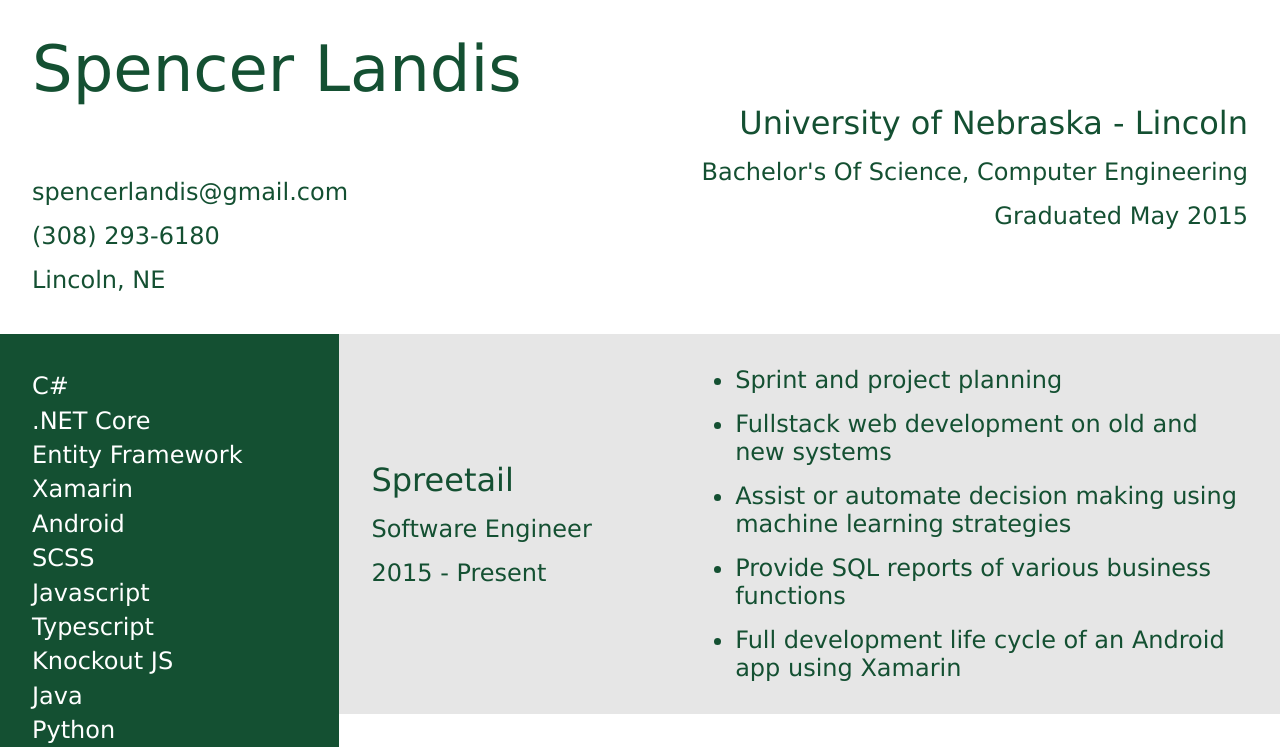
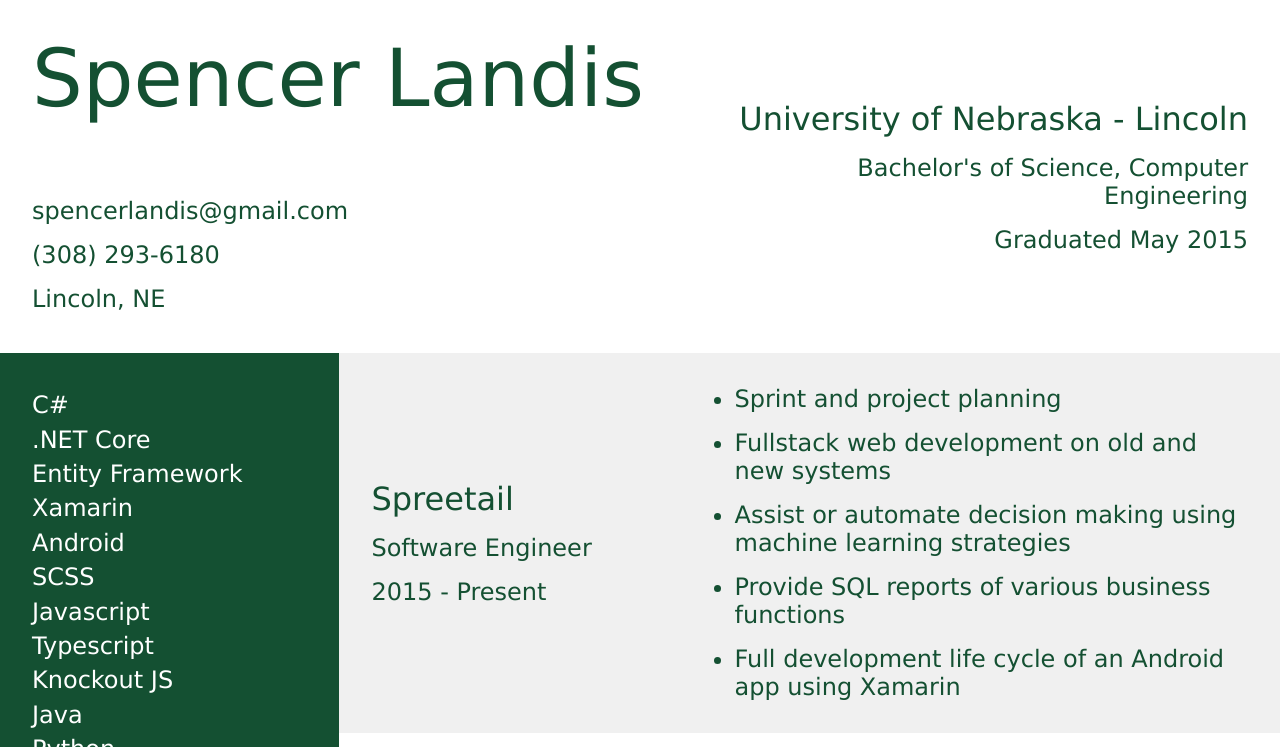
Before and after one commit to spencerlandis/spencerlandis.github.io, a plain HTML site: page index.html in a window 1280 px wide. Shown: the top 747 px of the page. Drawn offline with Linux system fonts and the light colour scheme.

Commit message:
slightly better styling

```diff
--- a/index.html
+++ b/index.html
@@ -17,7 +17,7 @@
     <div class="school">
         <div class="details">
             <span class="title">University of Nebraska - Lincoln</span>
-            <span class="detail">Bachelor's Of Science, Computer Engineering</span>
+            <span class="detail">Bachelor's of Science, Computer Engineering</span>
             <span class="detail">Graduated May 2015</span>
         </div>
     </div>
--- a/index.scss
+++ b/index.scss
@@ -15,7 +15,7 @@ body {
         flex-direction: column;
 
         .name {
-            font-size: 4rem;
+            font-size: 5rem;
             padding: 2rem 2rem;
         }
 
@@ -70,8 +70,11 @@ body {
     }
 
     .responsibilities, .company {
-        grid-column: span 2;
         margin: 0;
+    }
+
+    .responsibilities {
+        grid-column: span 3;
     }
 
     img {
@@ -120,11 +123,7 @@ body {
 
         &.details {
             color: rgb(20,80,50);
-            background-color: rgb(230, 230, 230);
+            background-color: rgb(240, 240, 240);
         }
     }
-
-    .responsibilities {
-        padding-left: 0;
-    }
 }
```
Also changed, not shown: index.css.
